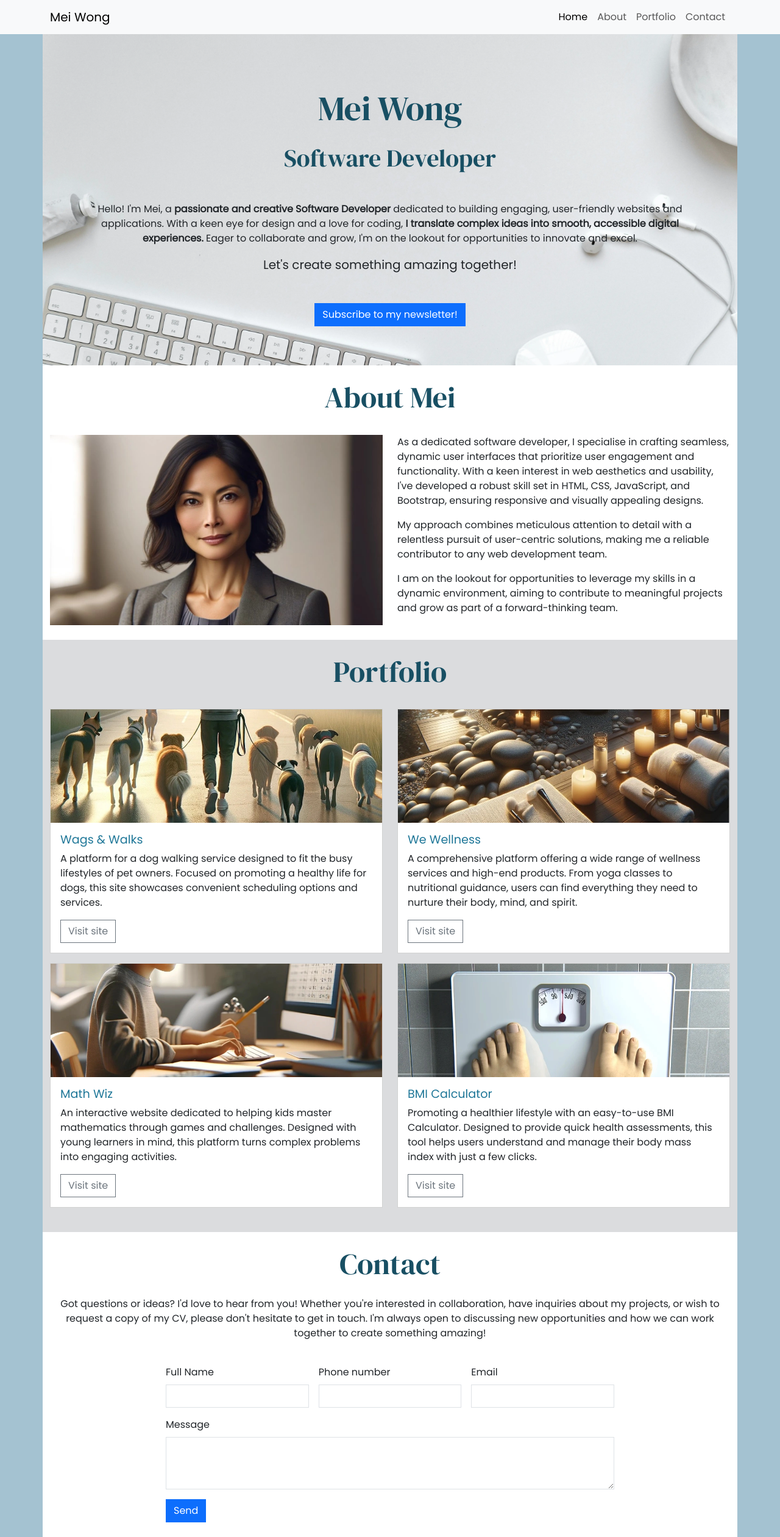
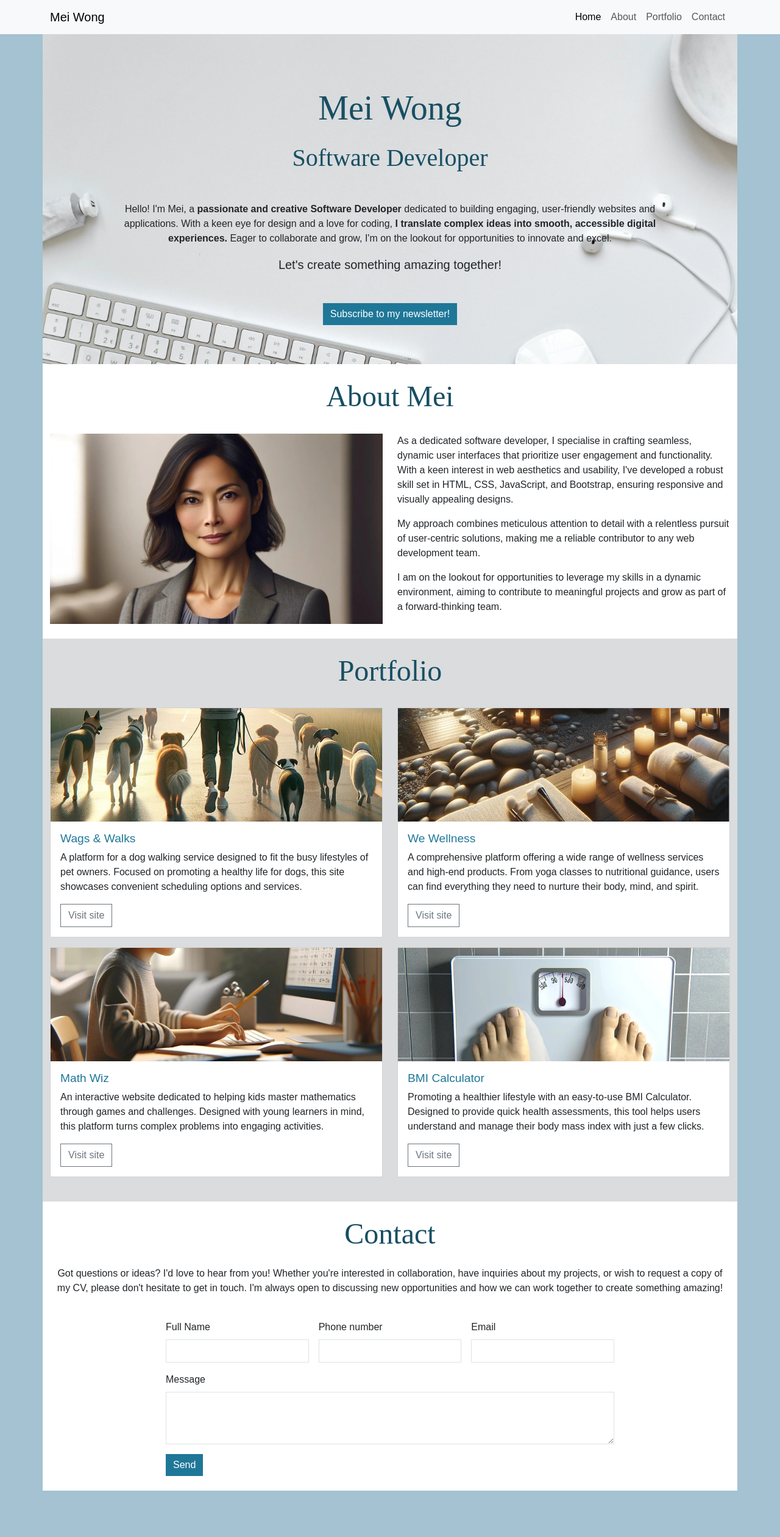
Before and after one commit to Darren-Longhurst/bootstrap-portfolio, a plain HTML site: page index.html in a window 1280 px wide. Shown: the whole page at 61% size. After the commit the page ends 2444 px from the top, so only its background shows below. Drawn offline with nearby package versions, Linux system fonts and the light colour scheme.

Commit message:
Standardise buttons using global custom classses

```diff
--- a/assets/css/styles.css
+++ b/assets/css/styles.css
@@ -6,6 +6,18 @@
 */
 
 /* global styles */
+
+/* Custom buttons*/
+
+.custom-button:hover  {
+background-color: #1d6d8a;
+border: #1d6dba;
+}
+
+.custom-button    {
+background-color: #1f7798;
+border: #1f7798;
+}
 
 @import url('https://fonts.googleapis.com/css2?family=DM+Serif+Display:ital@0;1&family=Poppins&display=swap');
 
--- a/index.html
+++ b/index.html
@@ -63,7 +63,7 @@
                 <!-- mb-5 gives extra margin spacing under lead text -->
                 <p class="lead mb-5">Let's create something amazing together!</p>
                 <!-- Bootstrap modal button -->
-                <button type="button" class="btn btn-primary sharp-corners" data-bs-toggle="modal" data-bs-target="#exampleModal">
+                <button type="button" class="btn btn-primary sharp-corners custom-button" data-bs-toggle="modal" data-bs-target="#exampleModal">
                     Subscribe to my newsletter!
                 </button>
             </div>
@@ -215,7 +215,7 @@
                         <textarea class="form-control" id="message" rows="3"></textarea>
                     </div>
                     <div class="col-12">
-                        <button type="submit" class="btn btn-primary">Send</button>
+                        <button type="submit" class="btn btn-primary custom-button">Send</button>
                     </div>
                 </form>
             </div>
@@ -247,7 +247,7 @@
                             <input type="email" class="form-control" id="inputEmail">
                         </div>
                         <div class="col-12 mb-4">
-                            <button type="submit" class="btn btn-primary">
+                            <button type="submit" class="btn btn-primary custom-button">
                                 Sign up!
                             </button>
                         </div>
```
